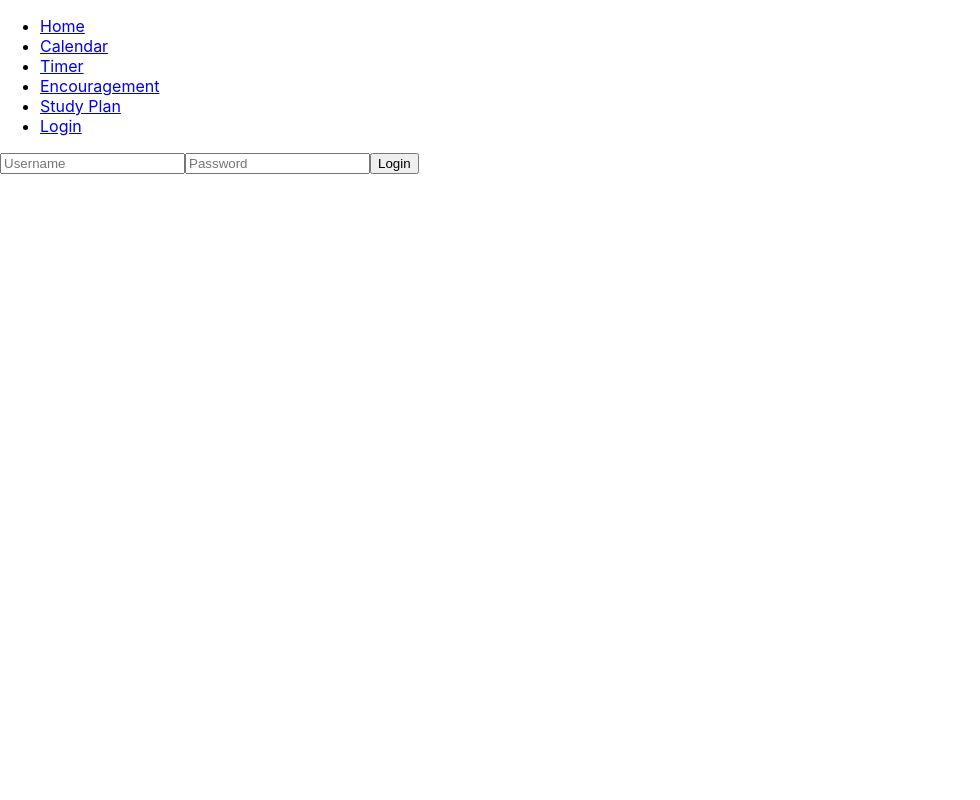
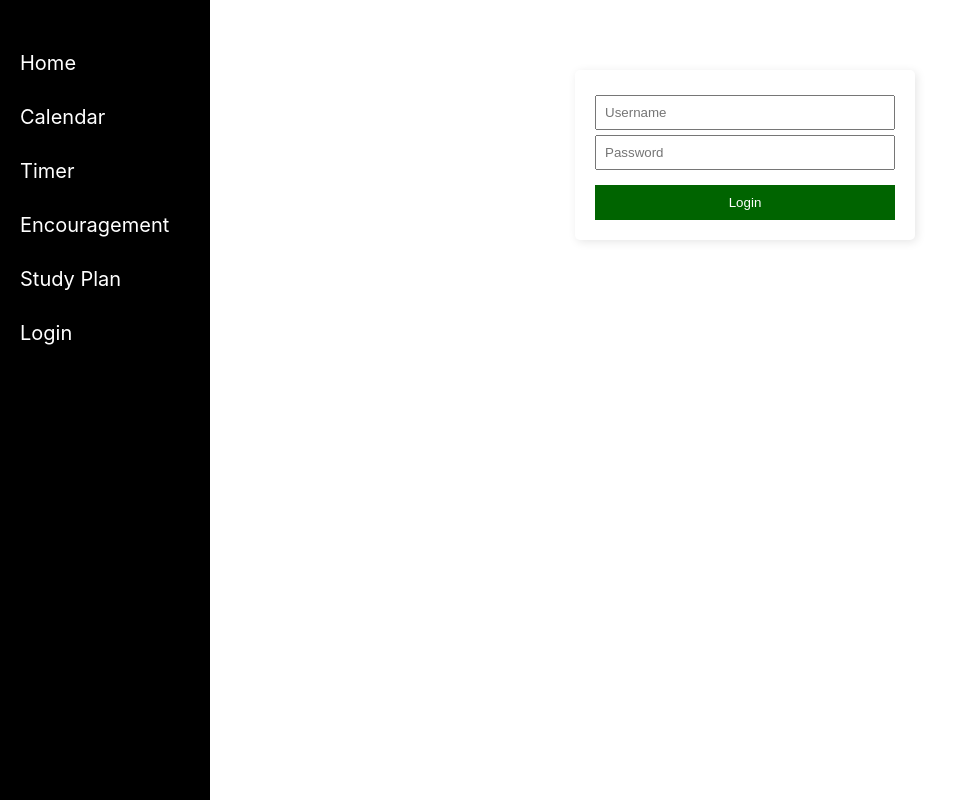
Before and after one commit to hannathomas68/Planner, a React (Create React App) app in the folder client/: page /login in a window 1280 px wide. Shown: the whole page, without its empty margins (0-980 px from the left). Built offline with nearby package versions, Linux system fonts and the light colour scheme.

Commit message:
Initial styling

```diff
--- /dev/null
+++ b/client/src/App.css
@@ -0,0 +1,10 @@
+.app {
+    display: flex;
+    height: 100vh; /* Full height */
+  }
+
+  .page {
+    margin-left: 210px; /* Leave space for navbar */
+    padding: 20px;
+    flex-grow: 1; /* Takes up remaining space */
+  }
--- a/client/src/App.js
+++ b/client/src/App.js
@@ -1,5 +1,6 @@
 import React from "react";
-import { BrowserRouter as Router, Routes, Route } from "react-router-dom";
+import { BrowserRouter as Router, Routes, Route } from "react-router-dom"; // ChatGPT
+import "./App.css";
 
 import Navbar from "./Pages/Navbar";
 import Home from "./Pages/Home";
@@ -12,7 +13,9 @@ import Login from "./Pages/Login";
 function App() {
   return (
     <Router>
+      <div className="app">
         <Navbar />
+        <div className="page">
           <Routes>
             <Route path="/" element={<Home />} />
             <Route path="/calendar" element={<Calendar />} />
@@ -21,6 +24,8 @@ function App() {
             <Route path="/studyplan" element={<StudyPlan />} />
             <Route path="/login" element={<Login />} />
           </Routes>
+        </div>
+      </div>
     </Router>
   );
 }
--- /dev/null
+++ b/client/src/Pages/Login.css
@@ -0,0 +1,31 @@
+
+.login {
+    max-width: 300px;
+    margin: 50px auto;
+    padding: 20px;
+    border-radius: 5px;
+    box-shadow: 2px 2px 10px rgba(0, 0, 0, 0.1);
+  }
+
+  form {
+    display: flex;
+    flex-direction: column;
+  }
+
+  input {
+    padding: 8px;
+    margin-top: 5px;
+  }
+
+  button {
+    margin-top: 15px;
+    padding: 10px;
+    background-color: darkgreen;
+    color: white;
+    border: none;
+    cursor: pointer;
+  }
+
+  button:hover {
+    background-color: lightgreen;
+  }
--- a/client/src/Pages/Login.js
+++ b/client/src/Pages/Login.js
@@ -1,12 +1,20 @@
-import React from "react";
+import React, { useState } from "react";
+import "./Login.css";
 
 function Login() {
 
+    const [username, setUsername] = useState("");
+    const [password, setPassword] = useState("");
+
+    const handleSubmit = (e) => {
+        e.preventDefault();
+    };
+
     return(
-        <div>
-            <form>
-                <input type="text" placeholder="Username"/>
-                <input type="text" placeholder="Password"/>
+        <div className="login">
+            <form onSubmit={handleSubmit}>
+                <input type="text" placeholder="Username" value={username} onChange={(e) => setUsername(e.target.value)}/>
+                <input type="text" placeholder="Password" value={password} onChange={(e) => setPassword(e.target.value)}/>
                 <button type="submit">Login</button>
             </form>
         </div>
--- /dev/null
+++ b/client/src/Pages/Navbar.css
@@ -0,0 +1,27 @@
+.navbar {
+    width: 170px;
+    height: 100vh;
+    background-color: black;
+    color: white;
+    padding: 20px;
+    position: fixed; /* Fixed to the left */
+  }
+
+  .navbar ul {
+    list-style: none; /* Remove bullets */
+    padding: 0;
+  }
+
+  .navbar li {
+    padding: 15px 0;
+  }
+
+  .navbar a {
+    color: white;
+    text-decoration: none;
+    font-size: 20px;
+  }
+
+  .navbar a:hover {
+    background-color: darkgray;
+  }
--- a/client/src/Pages/Navbar.js
+++ b/client/src/Pages/Navbar.js
@@ -1,9 +1,10 @@
 import React from "react";
 import { Link } from "react-router-dom";
+import "./Navbar.css";
 
 function Navbar() {
   return (
-    <nav>
+    <nav className="navbar">
       <ul>
         <li><Link to="/">Home</Link></li>
         <li><Link to="/calendar">Calendar</Link></li>
--- a/client/src/index.js
+++ b/client/src/index.js
@@ -9,8 +9,3 @@ root.render(
     <App />
   </React.StrictMode>
 );
-
-// If you want to start measuring performance in your app, pass a function
-// to log results (for example: reportWebVitals(console.log))
-// or send to an analytics endpoint. Learn more: https://bit.ly/CRA-vitals
-// reportWebVitals();
```
Lines whose indentation alone changed are shown as unchanged.
